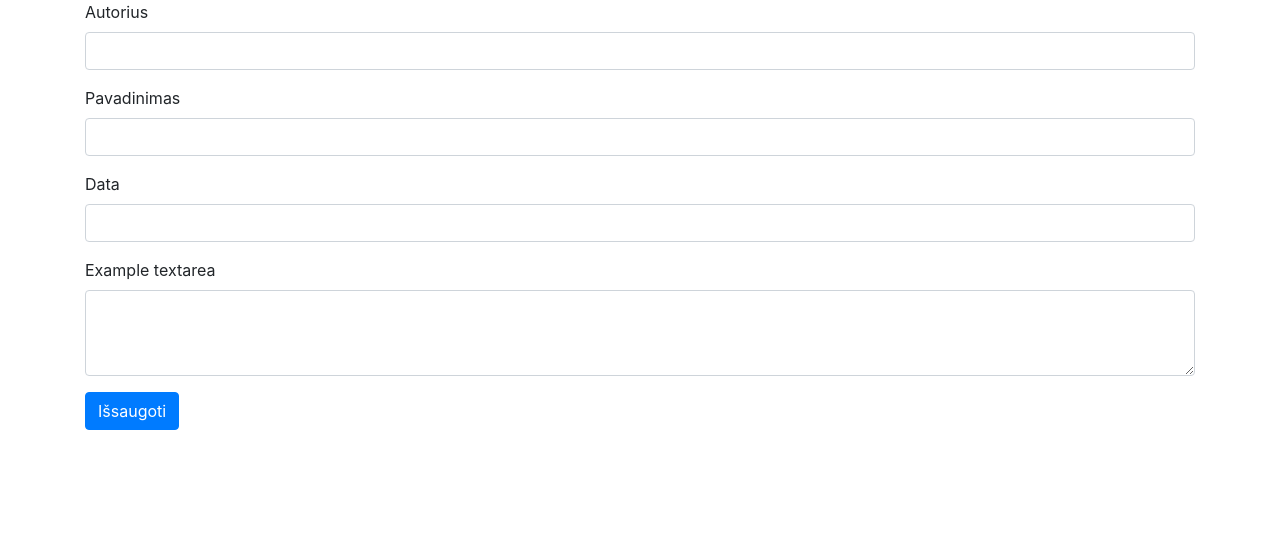
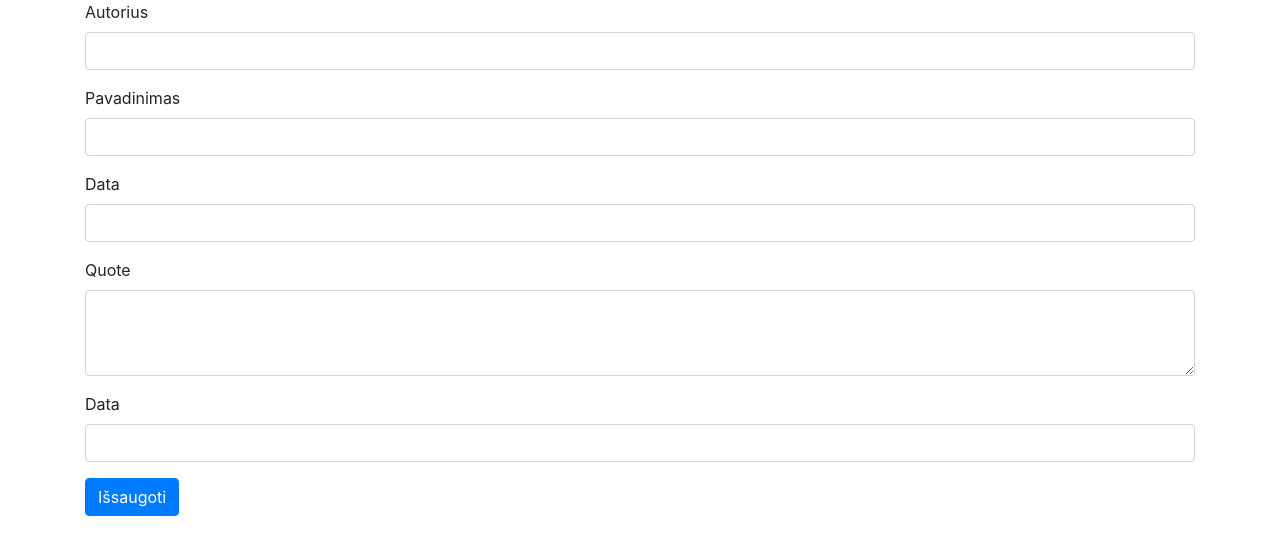
Before and after one commit to arvydasg/flask_projects, a Flask app: page /add_quote in a window 1280 px wide. Shown: the part 56-611 px from the top of the page. Run offline with Flask 2, Linux system fonts and the light colour scheme; some libraries are stand-ins or nearby versions.

Commit message:
added an option for balai(score)

```diff
--- a/citatos/web_site/__init__.py
+++ b/citatos/web_site/__init__.py
@@ -71,6 +71,7 @@ def add_quote():
         autorius = request.form["autorius"]
         tekstas = request.form["tekstas"]
         pavadinimas = request.form["pavadinimas"]
+        balai = request.form["balai"]
         quotes_data.append(
             {
                 "data": date,
@@ -78,6 +79,7 @@ def add_quote():
                 "pavadinimas": pavadinimas,
                 "tekstas": tekstas,
                 "status": "published",
+                "balai": int(balai),
             }
         )
         return redirect(url_for("all_quotes"))
--- a/citatos/web_site/templates/add_quote.html
+++ b/citatos/web_site/templates/add_quote.html
@@ -16,10 +16,14 @@
     <input type="text" class="form-control" id="date" name="date">
   </div>
   <div class="form-group">
-    <label for="tekstas">Example textarea</label>
+    <label for="tekstas">Quote</label>
     <textarea class="form-control" id="tekstas" name="tekstas" rows="3"></textarea>
   </div>
-  <button type="submit" class="btn btn-primary">Išsaugoti</button>
+    <div class="form-group">
+        <label for="balai">Data</label>
+        <input type="number" class="form-control" id="balai" name="balai">
+    </div>
+    <button type="submit" class="btn btn-primary">Išsaugoti</button>
 </form>
 
 {% endblock %}
```
Also changed, not shown: citatos/web_site/templates/all_quotes.html (+15 -2 lines).
